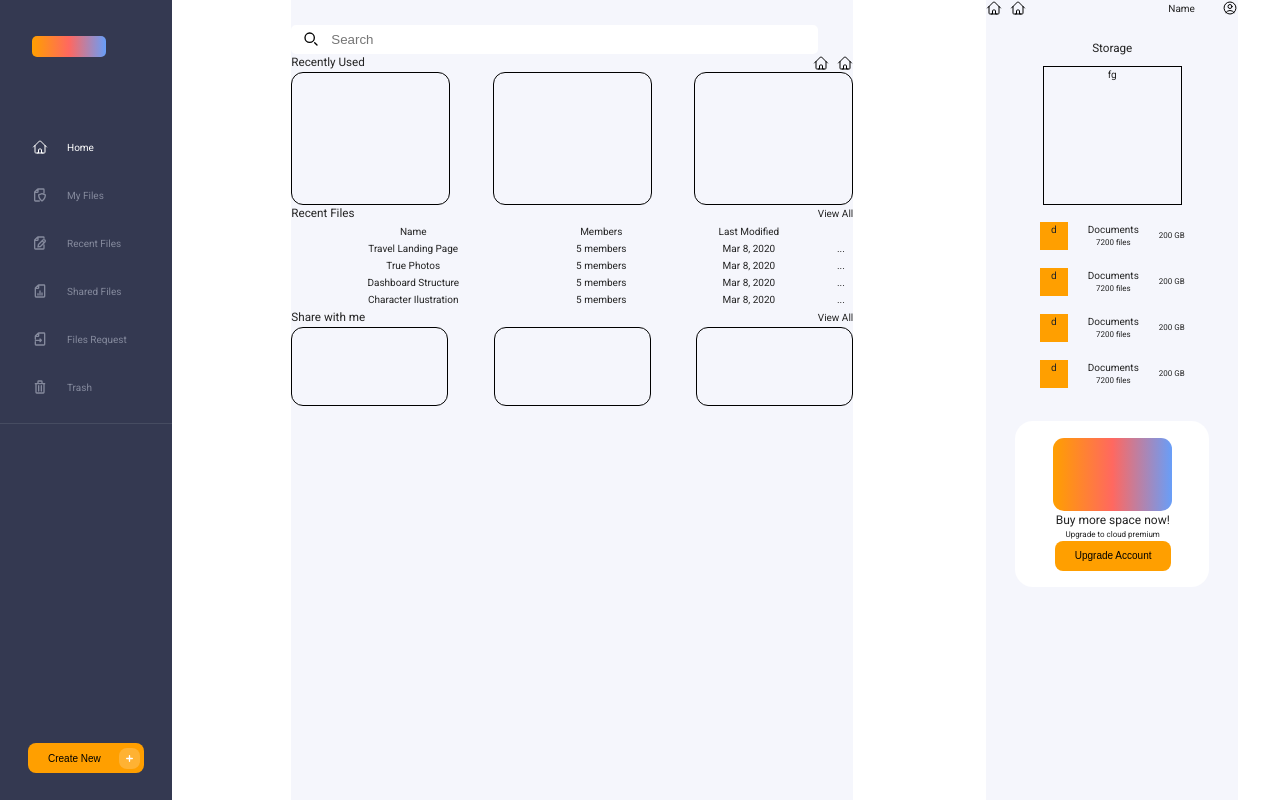
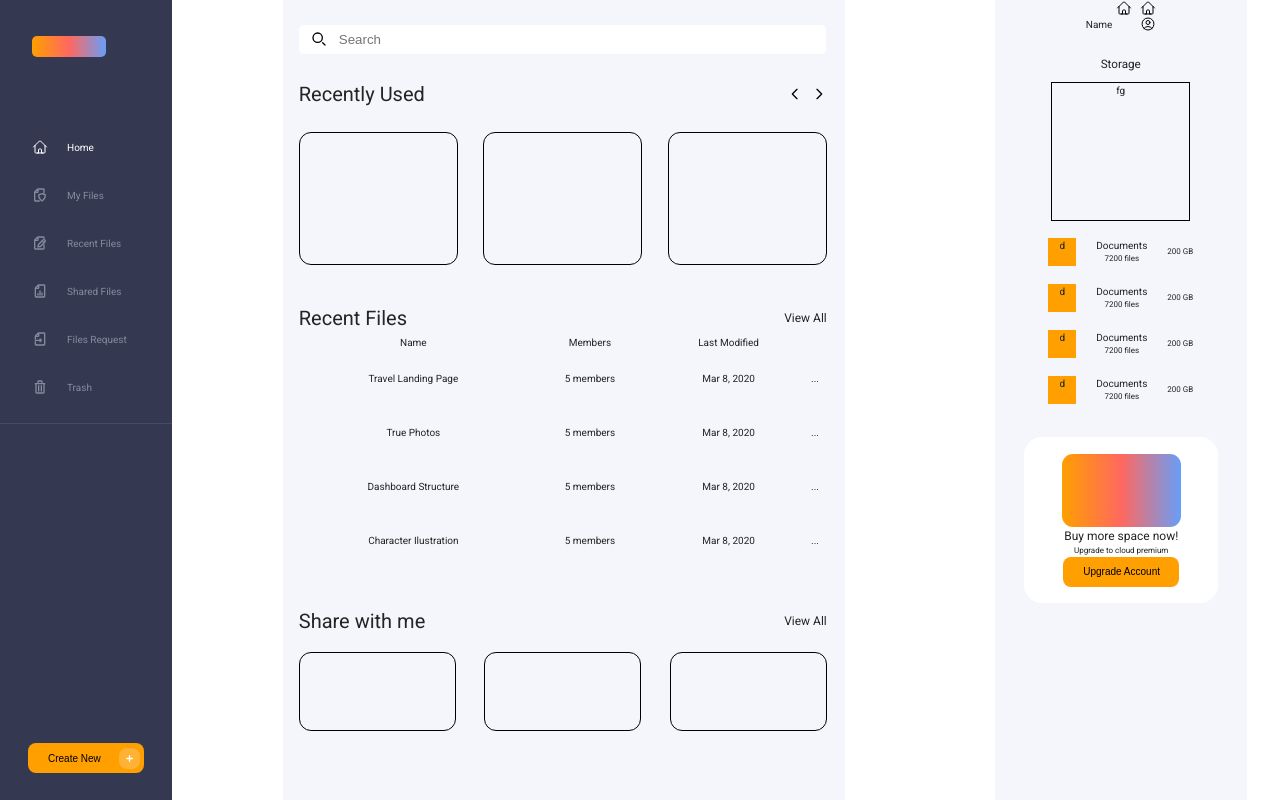
Before and after one commit to lexcode1227/CSS-Nerdery-Challenge, a React (Vite) app: page / in a window 1280 px wide. Built offline with nearby package versions, Linux system fonts and the light colour scheme.

Commit message:
add margins and paddings propertly to organize better the sections inside the center part of the layout

```diff
--- a/src/components/GraficSection.css
+++ b/src/components/GraficSection.css
@@ -11,7 +11,7 @@
     gap: 24px;
 }
 
-.container > div {
+.cardContainer > div {
     display: flex;
     justify-content: space-between;
     align-items: center;
--- a/src/components/MainSection.css
+++ b/src/components/MainSection.css
@@ -2,6 +2,8 @@
     width: 100%;
     max-width: 562px;
     height: 100%;
+    padding-left: 16px;
+    padding-right: 18px;
     grid-area: MainSection;
     background-color: #F5F6FC;
 }
@@ -39,17 +41,46 @@
     color: black;
 }
 
-.container {
+.cardContainer {
     display: grid;
     width: 100%;
 }
+.recentlyUsedContainer {
+    padding-top: 25px;
+    display: flex;
+    flex-direction: column;
+    gap: 23px;
+}
 
-.box {
+.recentFilesContainer {
+    padding-top: 38px;
+}
+
+.shareContainer {
+    padding-top: 38px;
+    gap: 16px;
+}
+
+.cardsContainer > div:nth-child(2) {
+    display: flex;
+    justify-content: space-between;
+    align-items: center;
+    width: 100%;
+}
+
+.cardBox {
     display: flex;
     justify-content: space-between;
     align-items: center;
 }
 
+.title-h3 {
+    font-size: 20px;
+}
+
+.cardBox > p {
+    font-size: 12px;
+}
 .container div div svg {
     color: black;
 }
@@ -58,6 +89,9 @@
     display: flex;
     gap: 8px;
     justify-content: right;
+}
+.box-icons > svg {
+    color: black;
 }
 
 .card {
@@ -72,3 +106,7 @@
     width: 157px;
     height: 79px;
 }
+
+.tableContainer {
+    height: 235px;
+}
--- a/src/components/MainSection.tsx
+++ b/src/components/MainSection.tsx
@@ -14,15 +14,15 @@ const MainSection = () => {
             </div>
             <input type="search" name="searchInput" id="searchInput" placeholder='Search'  />
         </div>
-        <div className='container'>
-            <div className='box'>
-                <h3>Recently Used</h3>
+        <div className='recentlyUsedContainer cardContainer'>
+            <div className='cardBox'>
+                <h3 className='title-h3'>Recently Used</h3>
                 <div className='box-icons'>
-                    <svg xmlns="http://www.w3.org/2000/svg" fill="none" viewBox="0 0 24 24" strokeWidth="1.5" stroke="currentColor">
-                        <path stroke-linecap="round" stroke-linejoin="round" d="m2.25 12 8.954-8.955c.44-.439 1.152-.439 1.591 0L21.75 12M4.5 9.75v10.125c0 .621.504 1.125 1.125 1.125H9.75v-4.875c0-.621.504-1.125 1.125-1.125h2.25c.621 0 1.125.504 1.125 1.125V21h4.125c.621 0 1.125-.504 1.125-1.125V9.75M8.25 21h8.25" />
+                    <svg aria-hidden="true" xmlns="http://www.w3.org/2000/svg" width="24" height="24" fill="none" viewBox="0 0 24 24">
+                        <path stroke="currentColor" stroke-linecap="round" stroke-linejoin="round" stroke-width="2" d="m15 19-7-7 7-7"/>
                     </svg>
-                    <svg xmlns="http://www.w3.org/2000/svg" fill="none" viewBox="0 0 24 24" strokeWidth="1.5" stroke="currentColor">
-                        <path stroke-linecap="round" stroke-linejoin="round" d="m2.25 12 8.954-8.955c.44-.439 1.152-.439 1.591 0L21.75 12M4.5 9.75v10.125c0 .621.504 1.125 1.125 1.125H9.75v-4.875c0-.621.504-1.125 1.125-1.125h2.25c.621 0 1.125.504 1.125 1.125V21h4.125c.621 0 1.125-.504 1.125-1.125V9.75M8.25 21h8.25" />
+                    <svg aria-hidden="true" xmlns="http://www.w3.org/2000/svg" width="24" height="24" fill="none" viewBox="0 0 24 24">
+                        <path stroke="currentColor" stroke-linecap="round" stroke-linejoin="round" stroke-width="2" d="m9 5 7 7-7 7"/>
                     </svg>
                 </div>
             </div>
@@ -38,12 +38,12 @@ const MainSection = () => {
                 </article>
             </div>
         </div>
-        <div className='container'>
-            <div className='box'>
-                <h3>Recent Files</h3>
-                <h4>View All</h4>
+        <div className='recentFilesContainer cardContainer'>
+            <div className='cardBox'>
+                <h3 className='title-h3'>Recent Files</h3>
+                <p>View All</p>
             </div>
-            <table>
+            <table className='tableContainer'>
                 <thead>
                     <tr>
                         <th>Name</th>
@@ -80,12 +80,12 @@ const MainSection = () => {
                 </tbody>
             </table>
         </div>
-        <div className='container'>
-            <div className='box'>
-                <h3>Share with me</h3>
-                <h4>View All</h4>
+        <div className='shareContainer cardContainer'>
+            <div className='cardBox'>
+                <h3 className='title-h3'>Share with me</h3>
+                <p>View All</p>
             </div>
-            <div>
+            <div className='cardBox'>
                 <article className='card card-small'>
 
                 </article>
```
